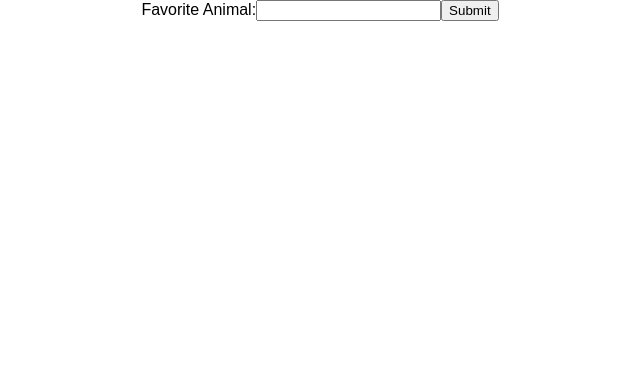
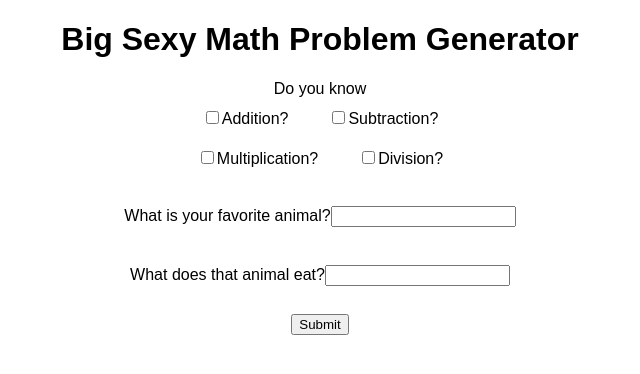
Before and after one commit to eseakin/mathGenerator, a React (Create React App) app: page / in a window 1280 px wide. Shown: the top 374 px of the page, without its empty margins (320-960 px from the left). Built offline with nearby package versions, Linux system fonts and the light colour scheme.

Commit message:
Cleaned up state transfer and confirmed subject checkboxes are working properly.

```diff
--- a/src/App.js
+++ b/src/App.js
@@ -1,5 +1,5 @@
 import React, { Component } from 'react';
-import logo from './logo.svg';
+// import logo from './logo.svg';
 import './App.css';
 import Generator from './Generator.js';
 import Input from './Input.js';
@@ -8,19 +8,29 @@ import Input from './Input.js';
 class App extends Component {
   constructor(props) {
     super(props);
-    this.state = {animal: '', submit: false};
+    this.state = {
+      submitted: false,
+      animal: '',
+      food: '',
+      add: false,
+      sub: false,
+      mult: false,
+      div: false
+    };
   }
 
-  setAnimal(animal) {
-    this.setState({animal: animal, submit: true});
+  submit(state) {
+    this.setState(state);
+    this.setState({submitted: true})
   }
 
 
   render() {
     return (
       <div className="App">
-        <Input setAnimal={this.setAnimal.bind(this)} submit={this.state.submit} />
-        <Generator animal={this.state.animal} />
+        <h1>Big Sexy Math Problem Generator</h1>
+        <Input submit={this.submit.bind(this)} submitted={this.state.submitted} />
+        <Generator settings={this.state} />
       </div>
     );
   }
--- a/src/Generator.js
+++ b/src/Generator.js
@@ -4,6 +4,10 @@ class Generator extends Component {
   constructor(props) {
     super(props);
 
+    this.state = {
+      numAnimals: this.randInt(2, 5),
+      numFood: this.randInt(2, 5),
+    };
 
   }
 
@@ -14,10 +18,10 @@ class Generator extends Component {
 
 
   render() {
-    if(this.props.animal !== '') {
+    if(this.props.settings.animal !== '') {
       return (
         <div className="Generator">
-          There are {this.randInt(2,5)} {this.props.animal}s at the zoo.
+          There are {this.state.numAnimals} {this.props.settings.animal}s at the zoo. They need to eat {this.state.numFood} {this.props.settings.food} per day to survive.
         </div>
       );
 
--- a/src/Input.js
+++ b/src/Input.js
@@ -1,29 +1,67 @@
 import React, { Component } from 'react';
+import './Input.css';
 
 class Input extends Component {
   constructor(props) {
     super(props);
-    this.state = {animal: ''};
+    this.state = {
+      animal: '',
+      food: '',
+      add: false,
+      sub: false,
+      mult: false,
+      div: false
+    };
   }
 
   handleChange(event) {
-    this.setState({animal: event.target.value});
+    const target = event.target;
+    const value = target.type === 'checkbox' ? target.checked : target.value;
+    const name = target.name;
+
+    this.setState({
+      [name]: value
+    });
   }
 
   handleSubmit(event) {
-    this.props.setAnimal(this.state.animal);
+    this.props.submit(this.state);
     event.preventDefault();
   }
 
   render() {
-    if(!this.props.submit) {
+    if(!this.props.submitted) {
       return (
         <div className="Input">
+        {this.state.add}{this.state.sub}{this.state.mult}{this.state.div}
           <form onSubmit={this.handleSubmit.bind(this)}>
-            <label>
-              Favorite Animal:
-              <input type="text" value={this.state.animal} onChange={this.handleChange.bind(this)} />
+            Do you know <br />
+            <label className="checkbox">
+              <input type="checkbox" name="add" checked={this.state.add} onChange={this.handleChange.bind(this)} />
+              Addition?
             </label>
+            <label className="checkbox">
+              <input type="checkbox" name="sub" checked={this.state.sub} onChange={this.handleChange.bind(this)} />
+              Subtraction?
+            </label> <br />
+            <label className="checkbox">
+              <input type="checkbox" name="mult" checked={this.state.mult} onChange={this.handleChange.bind(this)} />
+              Multiplication?
+            </label>
+            <label className="checkbox">
+              <input type="checkbox" name="div" checked={this.state.div} onChange={this.handleChange.bind(this)} />
+              Division?
+            </label> <br /><br />
+
+            <label className="inputField">
+              What is your favorite animal?
+              <input type="text"  name="animal" value={this.state.animal} onChange={this.handleChange.bind(this)} />
+            </label> <br />
+
+            <label className="inputField">
+              What does that animal eat?
+              <input type="text"  name="food" value={this.state.food} onChange={this.handleChange.bind(this)} />
+            </label> <br />
             <input type="submit" value="Submit" />
           </form>
         </div>
```
